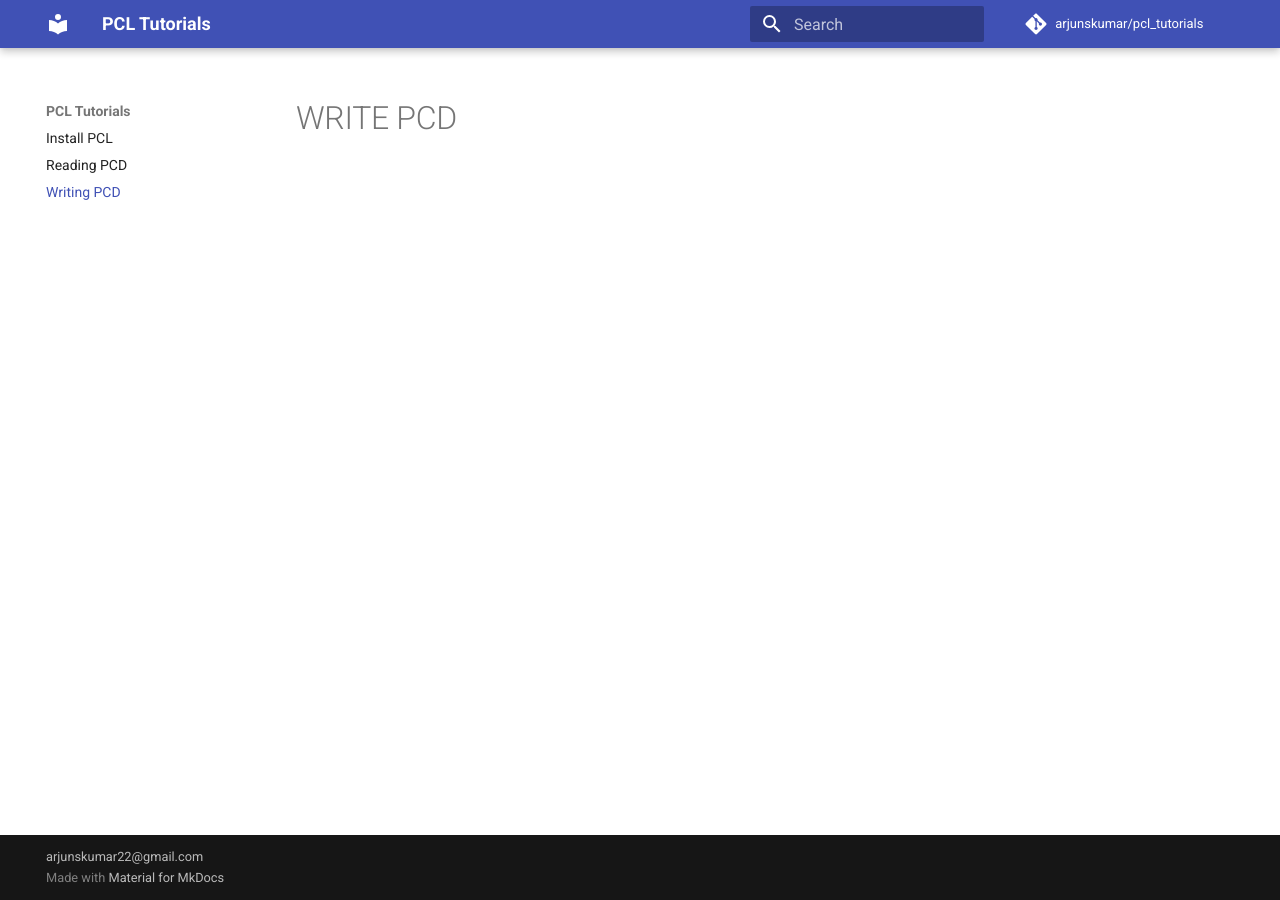
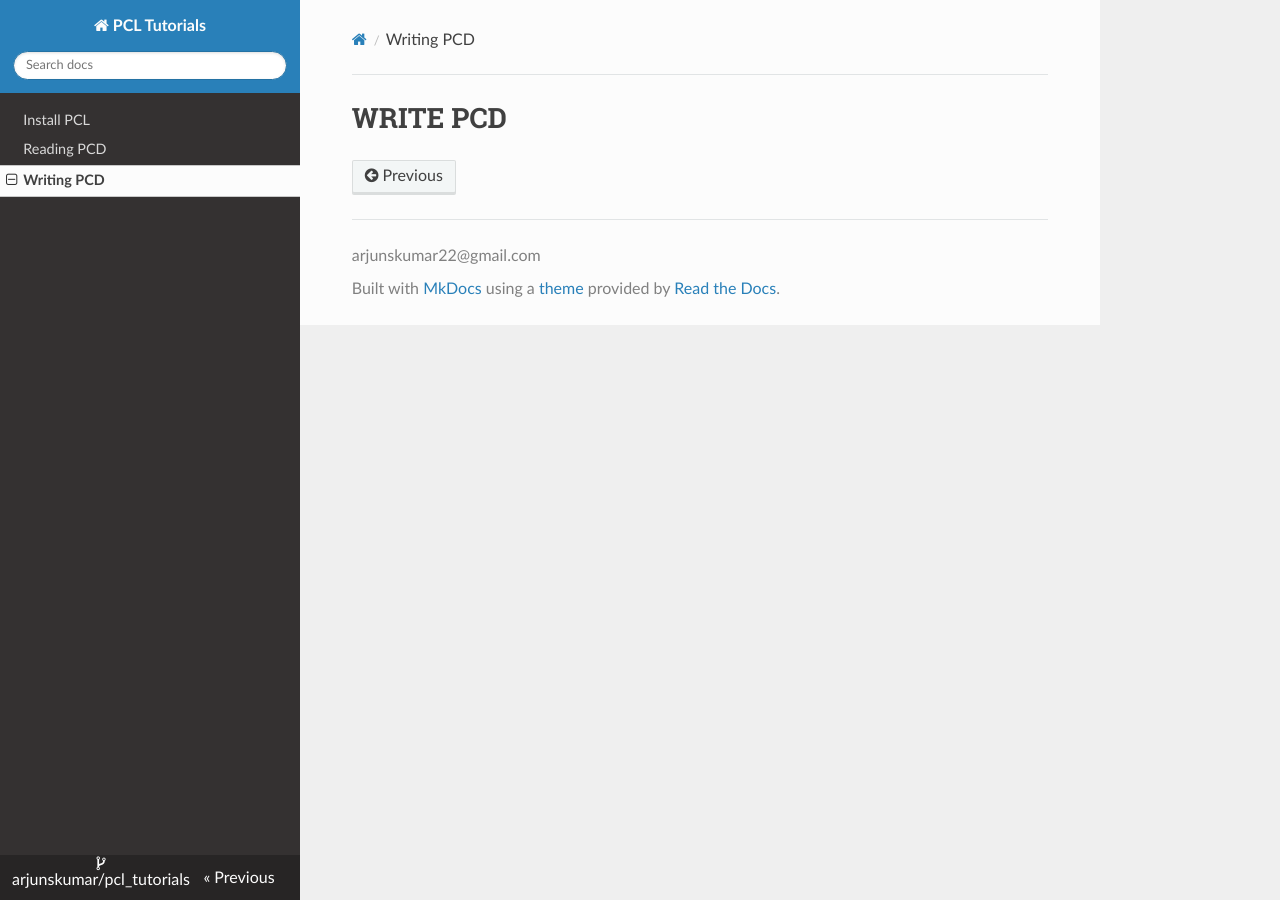
Before and after one commit to arjunskumar/pcl_tutorials, an MkDocs documentation site: the page built from docs/write_pcd.md, in a window 1280 px wide. Built offline with MkDocs 1.6.1, drawn with Linux system fonts in a browser that asks for light colours; nearby versions of some CDN libraries; comment, search, counter and statistics services are not loaded.

Commit message:
added kanban project and readthedocs theme

```diff
--- a/mkdocs.yml
+++ b/mkdocs.yml
@@ -2,7 +2,7 @@ site_name: PCL Tutorials
 
 # Documentation and theme
 theme:
-  name: "material"
+  name: "readthedocs"
   language: "en"
   palette:
     primary: "indigo"
```
Also changed, not shown: README.md (+2 -0 lines).
